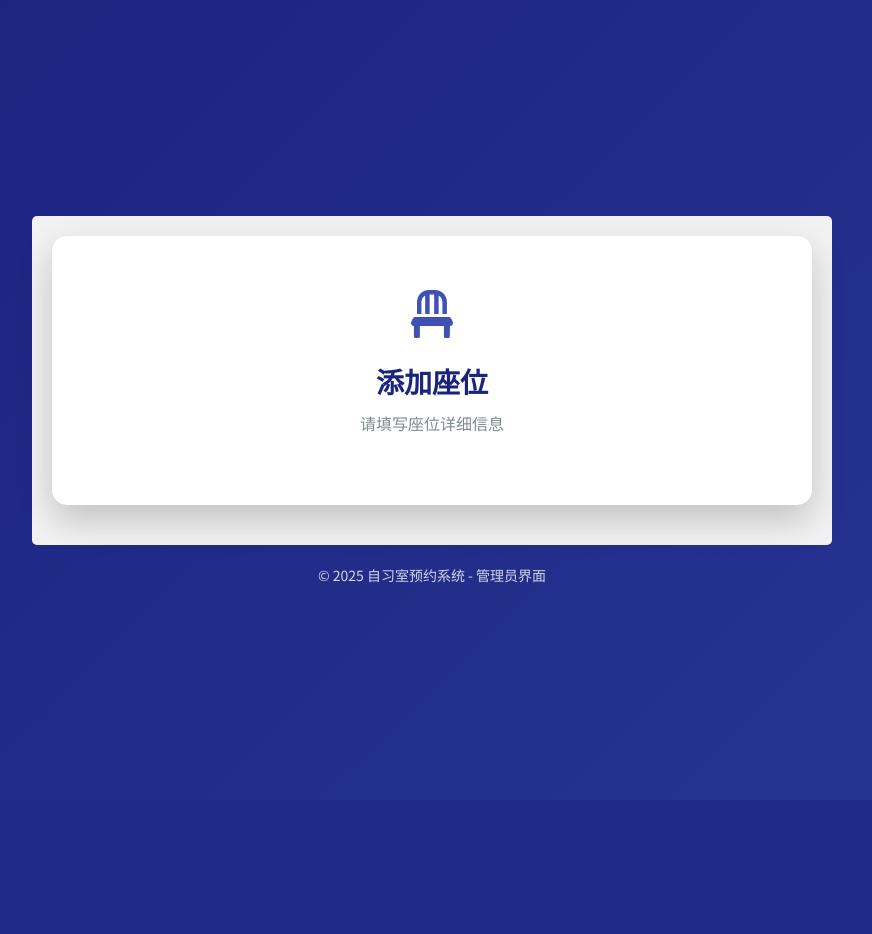
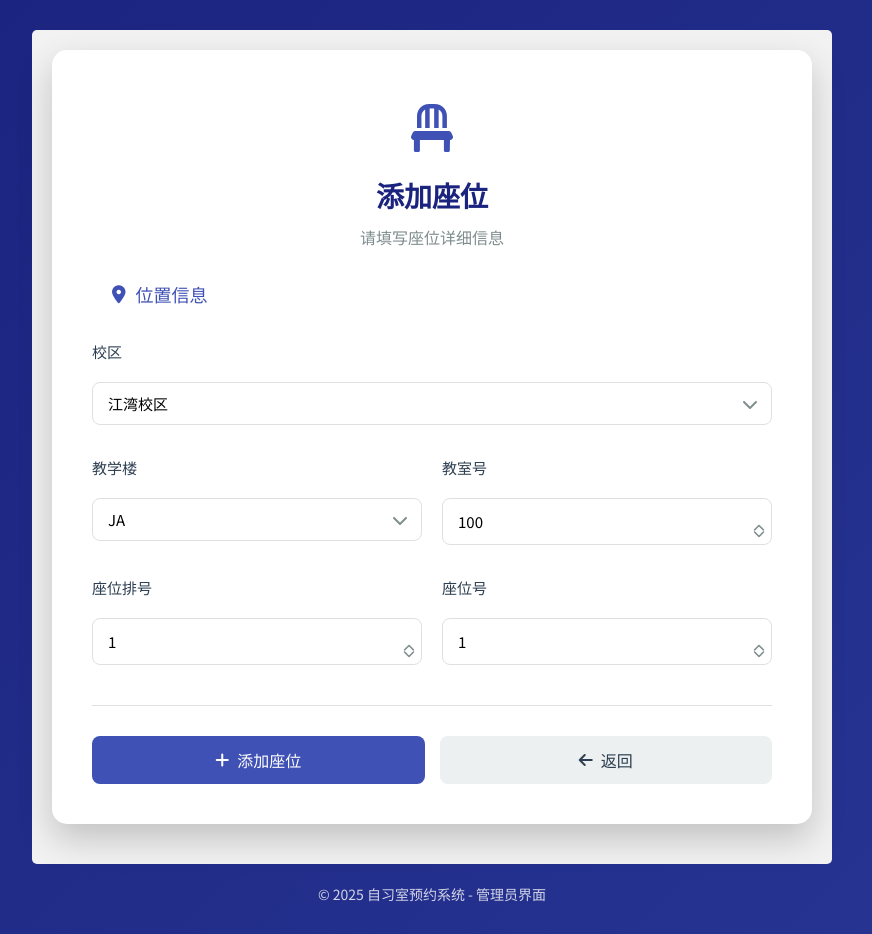
Before and after one commit to Winddo18/ibooking, a Django app: template mydjangoDemo01/library/templates/addseat.html in a window 1280 px wide. Shown: the whole page, without its empty margins (208-1080 px from the left). Before the commit the page ends 583 px from the top, so only its background shows below. Run offline with Django 3.2, Linux system fonts and the light colour scheme; the template is opened without the code that fills it, so the values that code supplies are empty; parts of the project's set-up code (start-up, migrations or seed data) failed here and were passed over.

Commit message:
增加筛选校园，教室，座位号功能

```diff
--- a/mydjangoDemo01/library/templates/addseat.html
+++ b/mydjangoDemo01/library/templates/addseat.html
@@ -22,7 +22,79 @@
                 <p class="subtitle">请填写座位详细信息</p>
             </div>
 
-            <form action="#" method="get">
+            <form action="/library/addseat" method="get">
+                <div class="form-section">
+                    <h2><i class="fas fa-map-marker-alt"></i> 位置信息</h2>
+
+                    <div class="form-group">
+                        <label for="campus">校区</label>
+                        <div class="select-wrapper">
+                            <select id="campus" name="campus">
+                                <option value="江湾校区">江湾校区</option>
+                                <option value="邯郸校区">邯郸校区</option>
+                                <option value="枫林校区">枫林校区</option>
+                                <option value="张江校区">张江校区</option>
+                            </select>
+                            <i class="fas fa-chevron-down"></i>
+                        </div>
+                    </div>
+
+                    <div class="form-row">
+                        <div class="form-group half">
+                            <label for="classroom_1">教学楼</label>
+                            <div class="select-wrapper">
+                                <select id="classroom_1" name="classroom_1">
+                                    <option value="A">JA</option>
+                                    <option value="B">JB</option>
+                                    <option value="C">图书馆</option>
+                                    <option value="D">其他区域</option>
+                                </select>
+                                <i class="fas fa-chevron-down"></i>
+                            </div>
+                        </div>
+
+                        <div class="form-group half">
+                            <label for="classroom_2">教室号</label>
+                            <div class="number-input">
+                                <input type="number" id="classroom_2" name="classroom_2" placeholder="教室号" min="100" max="999" step="1" value="100">
+                                <div class="number-controls">
+                                    <button type="button" class="number-up" onclick="incrementValue('classroom_2', 1, 999)"><i class="fas fa-chevron-up"></i></button>
+                                    <button type="button" class="number-down" onclick="decrementValue('classroom_2', 100, 999)"><i class="fas fa-chevron-down"></i></button>
+                                </div>
+                            </div>
+                        </div>
+                    </div>
+
+                    <div class="form-row">
+                        <div class="form-group half">
+                            <label for="index_1">座位排号</label>
+                            <div class="number-input">
+                                <input type="number" id="index_1" name="index_1" min="1" max="50" step="1" value="1">
+                                <div class="number-controls">
+                                    <button type="button" class="number-up" onclick="incrementValue('index_1', 1, 50)"><i class="fas fa-chevron-up"></i></button>
+                                    <button type="button" class="number-down" onclick="decrementValue('index_1', 1, 50)"><i class="fas fa-chevron-down"></i></button>
+                                </div>
+                            </div>
+                        </div>
+
+                        <div class="form-group half">
+                            <label for="index_2">座位号</label>
+                            <div class="number-input">
+                                <input type="number" id="index_2" name="index_2" min="1" max="20" step="1" value="1">
+                                <div class="number-controls">
+                                    <button type="button" class="number-up" onclick="incrementValue('index_2', 1, 20)"><i class="fas fa-chevron-up"></i></button>
+                                    <button type="button" class="number-down" onclick="decrementValue('index_2', 1, 20)"><i class="fas fa-chevron-down"></i></button>
+                                </div>
+                            </div>
+                        </div>
+                    </div>
+
+
+                </div>
+                <div class="button-group">
+                    <button type="submit" class="btn btn-primary"><i class="fas fa-plus"></i> 添加座位</button>
+                    <a href="/library/admin" class="btn btn-secondary"><i class="fas fa-arrow-left"></i> 返回</a>
+                </div>
             </form>
         </div>
     </div>
```
Also changed, not shown: mydjangoDemo01/library/adminIndex.py (added, +32 -0 lines).
